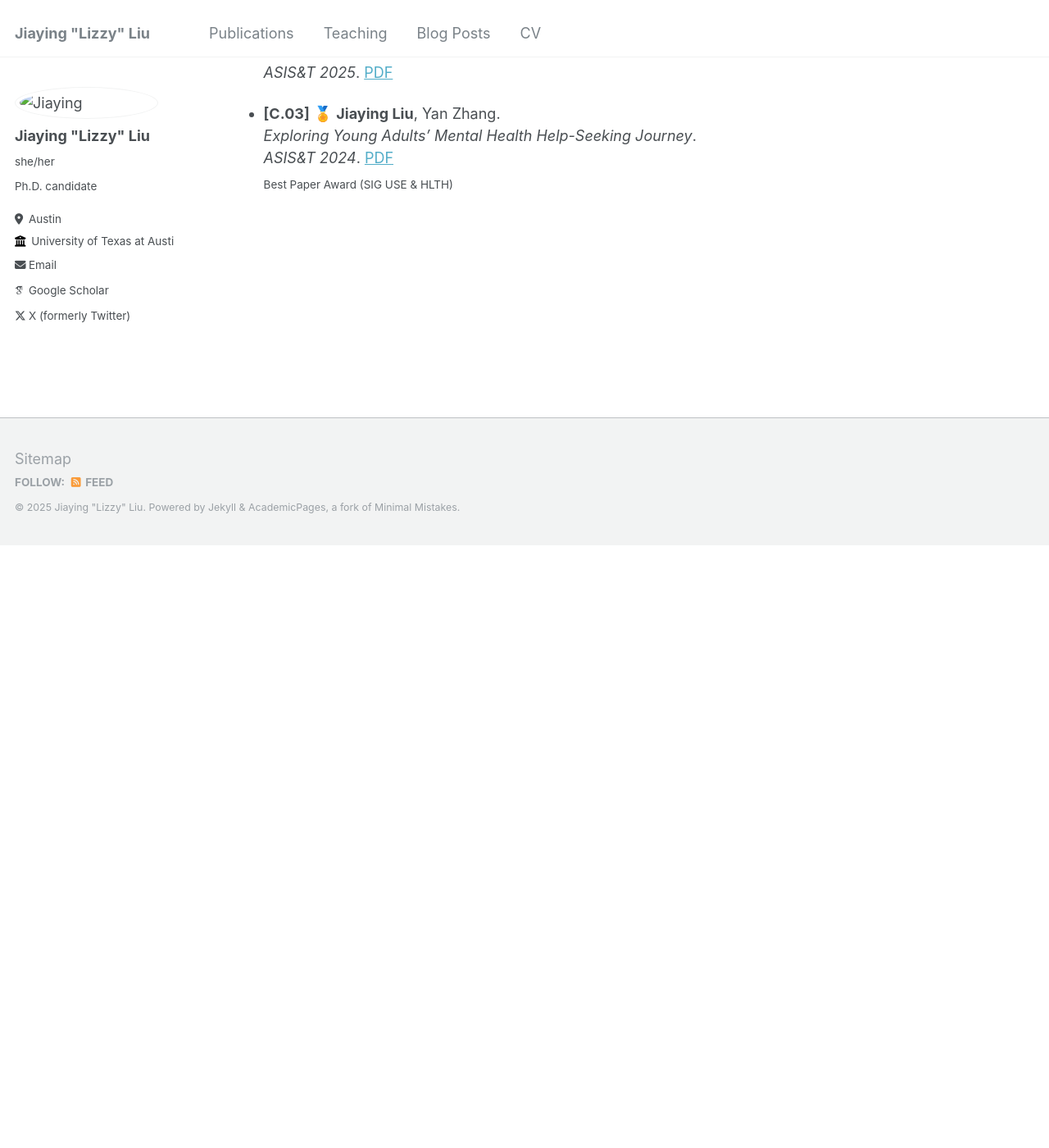
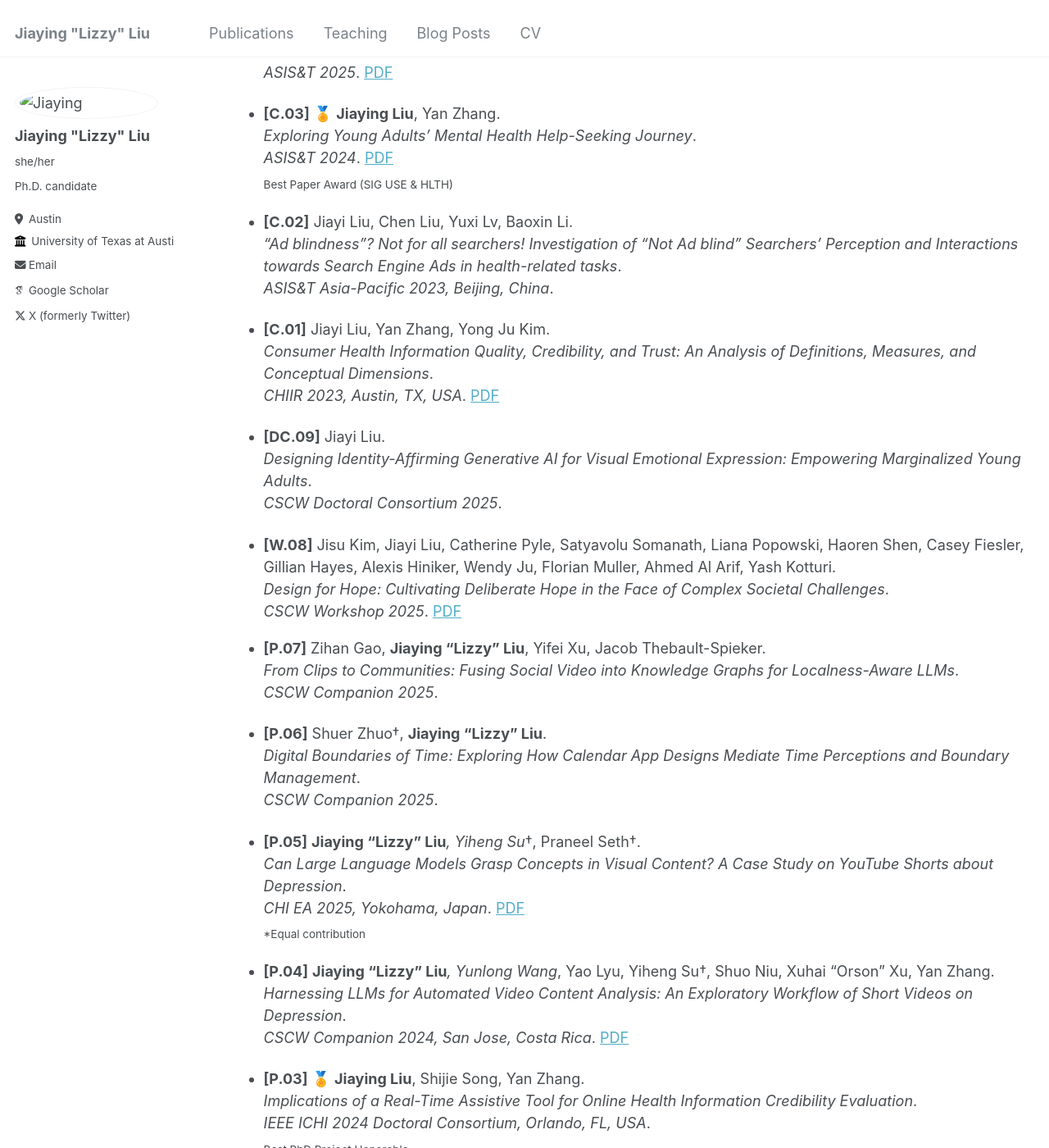
Before and after one commit to lizzyliu666/lizzyliu666.github.io, a Jekyll site: the page built from _pages/publications.md, in a window 1280 px wide and 1400 px high, scrolled down 1742 px. Shown: the whole window at 82% size. Built offline with Jekyll 4.4.1, drawn with Linux system fonts in a browser that asks for light colours; some web fonts are replaced; before the commit the page ends 2406 px from its top, so only the background shows below that; some of the changed text lies outside the part shown.

Commit message:
Update publications.md

```diff
--- a/_pages/publications.md
+++ b/_pages/publications.md
@@ -75,3 +75,49 @@ author_profile: true
   *Exploring Young Adults' Mental Health Help-Seeking Journey*.
   *ASIS&T 2024*. [PDF](https://asistdl.onlinelibrary.wiley.com/doi/full/10.1002/pra2.1060)
   <sub>Best Paper Award (SIG USE & HLTH)</sub>
+
+- **[C.02]** Jiayi Liu, Chen Liu, Yuxi Lv, Baoxin Li.
+  *"Ad blindness”? Not for all searchers! Investigation of “Not Ad blind” Searchers’ Perception and Interactions towards Search Engine Ads in health-related tasks*.
+  *ASIS&T Asia-Pacific 2023, Beijing, China*.
+
+- **[C.01]** Jiayi Liu, Yan Zhang, Yong Ju Kim.
+  *Consumer Health Information Quality, Credibility, and Trust: An Analysis of Definitions, Measures, and Conceptual Dimensions*.
+  *CHIIR 2023, Austin, TX, USA*. [PDF](https://doi.org/10.1145/3576840.3578331)
+
+- **[DC.09]** Jiayi Liu.
+  *Designing Identity-Affirming Generative AI for Visual Emotional Expression: Empowering Marginalized Young Adults*.
+  *CSCW Doctoral Consortium 2025*.
+
+- **[W.08]** Jisu Kim, Jiayi Liu, Catherine Pyle, Satyavolu Somanath, Liana Popowski, Haoren Shen, Casey Fiesler, Gillian Hayes, Alexis Hiniker, Wendy Ju, Florian Muller, Ahmed Al Arif, Yash Kotturi.
+  *Design for Hope: Cultivating Deliberate Hope in the Face of Complex Societal Challenges*.
+  *CSCW Workshop 2025*. [PDF](https://arxiv.org/pdf/2503.07586)
+- **[P.07]** Zihan Gao, **Jiaying "Lizzy" Liu**, Yifei Xu, Jacob Thebault-Spieker.
+  *From Clips to Communities: Fusing Social Video into Knowledge Graphs for Localness-Aware LLMs*.
+  *CSCW Companion 2025*.
+
+- **[P.06]** Shuer Zhuo†, **Jiaying "Lizzy" Liu**.
+  *Digital Boundaries of Time: Exploring How Calendar App Designs Mediate Time Perceptions and Boundary Management*.
+  *CSCW Companion 2025*.
+
+- **[P.05]** **Jiaying "Lizzy" Liu***, Yiheng Su*†, Praneel Seth†.
+  *Can Large Language Models Grasp Concepts in Visual Content? A Case Study on YouTube Shorts about Depression*.
+  *CHI EA 2025, Yokohama, Japan*. [PDF](http://arxiv.org/abs/2503.05109)
+  <sub>*Equal contribution</sub>
+
+- **[P.04]** **Jiaying "Lizzy" Liu***, Yunlong Wang*, Yao Lyu, Yiheng Su†, Shuo Niu, Xuhai "Orson" Xu, Yan Zhang.
+  *Harnessing LLMs for Automated Video Content Analysis: An Exploratory Workflow of Short Videos on Depression*.
+  *CSCW Companion 2024, San Jose, Costa Rica*. [PDF](https://arxiv.org/abs/2406.19528)
+
+- **[P.03]** 🏅 **Jiaying Liu**, Shijie Song, Yan Zhang.
+  *Implications of a Real-Time Assistive Tool for Online Health Information Credibility Evaluation*.
+  *IEEE ICHI 2024 Doctoral Consortium, Orlando, FL, USA*.
+  <sub>Best PhD Project Honorable</sub>
+
+- **[P.02]** Katie Trainum, **Jiaying Liu**, Elliott Hauser, Bo Xie.
+  *Nursing Staff’s Attitudes, Needs, and Preferences for Care Robots in Assisted Living Facilities: A Systematic Literature Review*.
+  *HRI Companion 2024, Boulder, CO, USA*. [PDF](https://doi.org/10.1145/3610978.3640690)
+
+- **[P.01]** 🏅 **Jiaying Liu**, Shijie Song, Yan Zhang.
+  *Linguistic Features and Consumer Credibility Judgment of Online Health Information*.
+  *iConference 2021*.
+  <sub>Best Poster Honorable Mention</sub>
```
